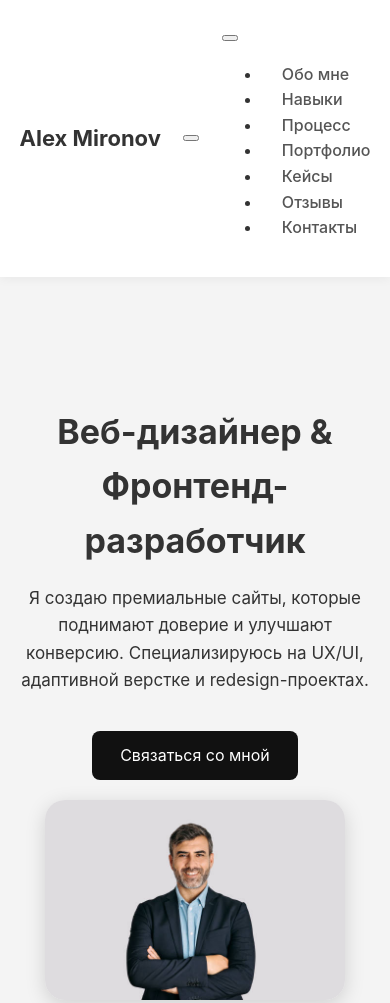
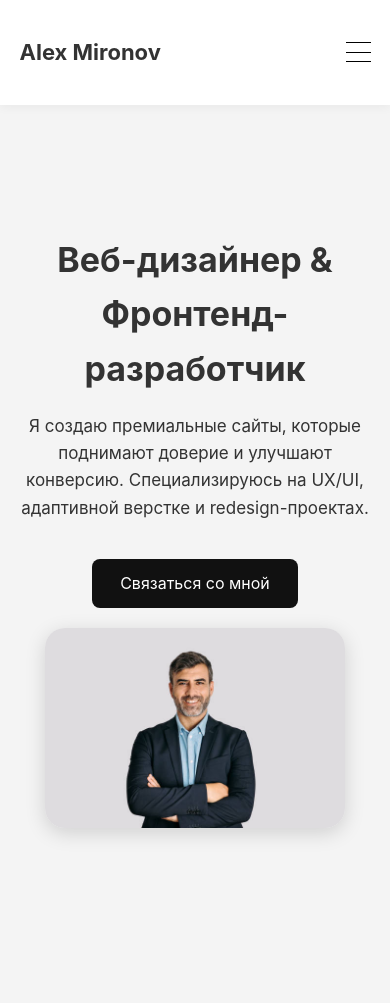
Before and after one commit to nurmago/nurmago.github.io, a plain HTML site: page index.html in a window 390 px wide. Shown: the top 1003 px of the page. Drawn offline with Linux system fonts and the light colour scheme.

Commit message:
Update style.css

```diff
--- a/style.css
+++ b/style.css
@@ -1,13 +1,31 @@
+* {
+  box-sizing: border-box;
+}
+
+html {
+  scroll-behavior: smooth;
+}
+
 body {
   margin: 0;
-    font-family: "Inter", Arial, sans-serif;
+  font-family: 'Inter', Arial, sans-serif;
   background-color: #f4f4f4;
   color: #333;
   line-height: 1.6;
 }
 
-* {
-    box-sizing: border-box;
+button {
+  border: none;
+  cursor: pointer;
+  background: none;
+  background: transparent;
+}
+
+ul,
+li {
+  padding: 0;
+  margin: 0;
+  list-style-type: none;
 }
 
 .container {
@@ -23,7 +41,7 @@ header {
   padding: 20px 0;
   position: sticky;
   top: 0;
-    box-shadow: 0 2px 10px rgba(0,0,0,0.05);
+  box-shadow: 0 2px 10px rgba(0, 0, 0, 0.05);
   z-index: 100;
 }
 
@@ -38,8 +56,12 @@ header {
   font-size: 22px;
 }
 
+.links {
+  display: flex;
+  align-items: center;
+}
+
 nav a {
-    margin-left: 20px;
   text-decoration: none;
   color: #555;
   font-weight: 500;
@@ -89,7 +111,7 @@ nav a:hover {
 .avatar {
   width: 300px;
   border-radius: 20px;
-    box-shadow: 0 5px 20px rgba(0,0,0,0.15);
+  box-shadow: 0 5px 20px rgba(0, 0, 0, 0.15);
 }
 
 /* ======== BLOCKS ======== */
@@ -156,7 +178,7 @@ h2 {
   background: white;
   padding: 20px;
   border-radius: 12px;
-    box-shadow: 0 5px 20px rgba(0,0,0,0.08);
+  box-shadow: 0 5px 20px rgba(0, 0, 0, 0.08);
   text-align: center;
 }
 
@@ -175,7 +197,7 @@ h2 {
   width: 100%;
   max-height: 450px;
   border-radius: 12px;
-    box-shadow: 0 5px 20px rgba(0,0,0,0.1);
+  box-shadow: 0 5px 20px rgba(0, 0, 0, 0.1);
 }
 
 /* ======== CASES ======== */
@@ -190,7 +212,7 @@ h2 {
   width: 35%;
   max-height: 200px;
   border-radius: 12px;
-    box-shadow: 0 5px 20px rgba(0,0,0,0.12);
+  box-shadow: 0 5px 20px rgba(0, 0, 0, 0.12);
 }
 
 .case h3 {
@@ -209,7 +231,7 @@ h2 {
   background: white;
   padding: 20px;
   border-radius: 12px;
-    box-shadow: 0 5px 20px rgba(0,0,0,0.1);
+  box-shadow: 0 5px 20px rgba(0, 0, 0, 0.1);
   font-style: italic;
 }
 
@@ -239,11 +261,91 @@ footer {
 
 /* ======== АДАПТИВ ======== */
 
+@media (min-width: 900px) {
+  .burger {
+    display: none;
+  }
+
+  nav a {
+    margin-left: 20px;
+  }
+}
+
 @media (max-width: 900px) {
   .hero-flex {
     flex-direction: column;
     text-align: center;
   }
+
+  .burger {
+    width: 100%;
+    aspect-ratio: 1;
+    overflow: hidden;
+    padding: 2.5px 0;
+    max-width: 25px;
+    display: flex;
+    align-items: center;
+    flex-direction: column;
+    justify-content: space-between;
+  }
+
+  .burger__line {
+    width: 100%;
+    height: 1px;
+    background: #000;
+    display: inline-block;
+  }
+
+  .burger--close {
+    justify-content: center;
+  }
+
+  .burger--close .burger__line:first-child {
+    transform: rotate(45deg);
+  }
+
+  .burger--close .burger__line:nth-child(2) {
+    display: none;
+  }
+
+  .burger--close .burger__line:last-child {
+    transform: rotate(-45deg);
+  }
+
+  .header__nav {
+    width: 100%;
+    height: 100%;
+    max-width: 480px;
+    padding: 35px 15px;
+    position: fixed;
+    top: 0;
+    right: 0;
+    background: #fff;
+    display: flex;
+    flex-direction: column;
+    transform: translate(100%, 0);
+    transition: transform ease 0.3s;
+  }
+
+  .header__nav--active {
+    transform: none;
+  }
+
+  .links {
+    margin: 20% 0 0;
+    align-self: center;
+    align-items: start;
+    flex-direction: column;
+  }
+
+  .links__item {
+    font-size: 20px;
+  }
+
+  .links__item:not(:last-child) {
+    margin: 0 0 15px;
+  }
+
   .hero-text p {
     width: 100%;
   }
@@ -274,5 +376,4 @@ footer {
   .review {
     width: 100%;
   }
-
 }
```
Lines whose indentation alone changed are shown as unchanged.
